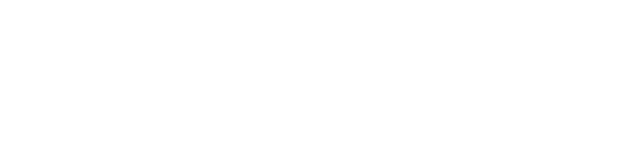
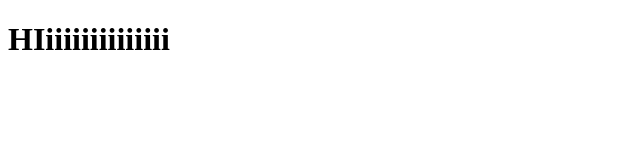
Before and after one commit to MohammedSinanC/datewithgit, a plain HTML site: page hello.html in a window 1280 px wide. Shown: the whole page, without its empty margins (0-640 px from the left). Drawn offline with Linux system fonts and the light colour scheme.

Commit message:
heloo message

```diff
--- a/hello.html
+++ b/hello.html
@@ -7,6 +7,6 @@
     <title>Document</title>
 </head>
 <body>
-
+    <h1>HIiiiiiiiiiiiiii</h1>
 </body>
 </html>
```
